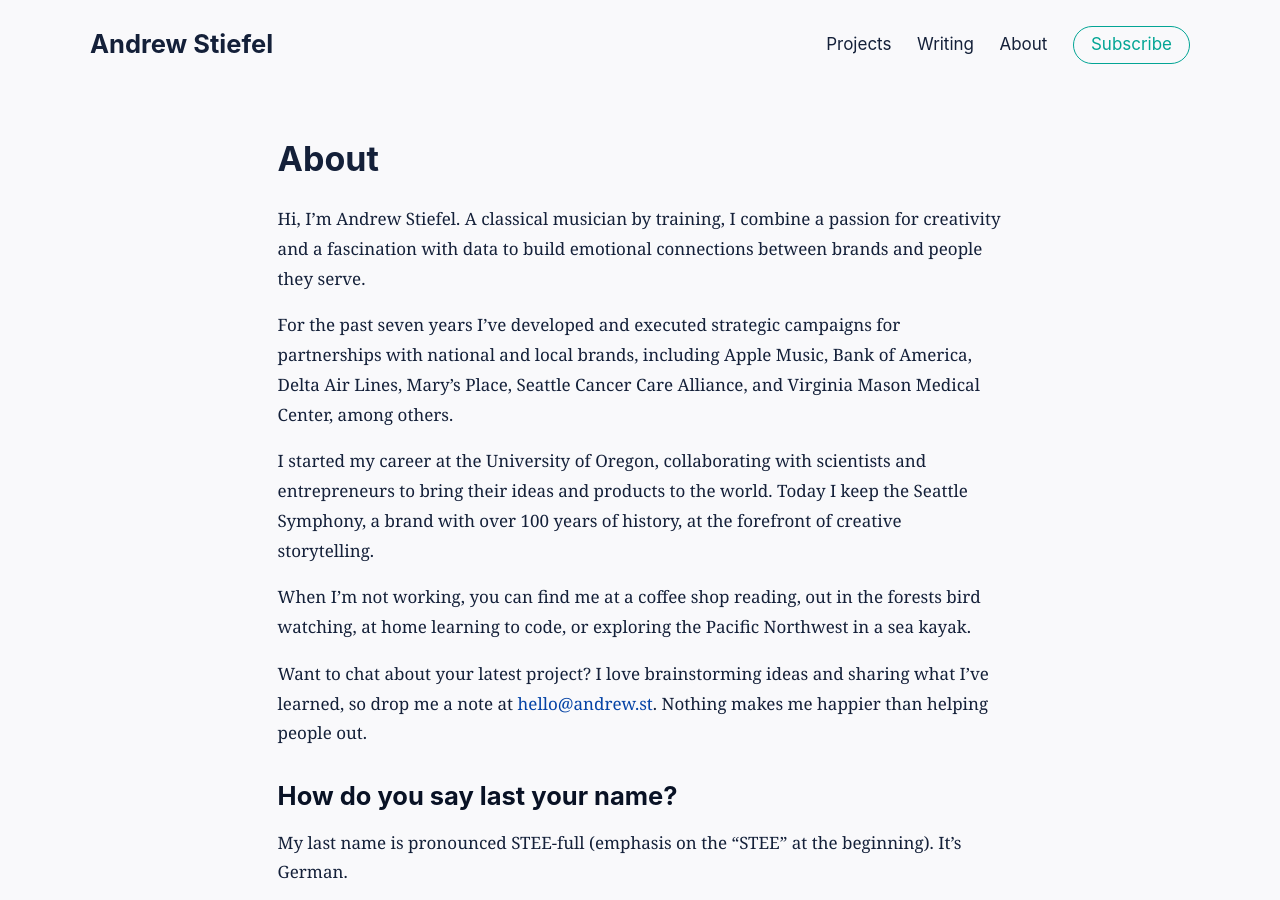
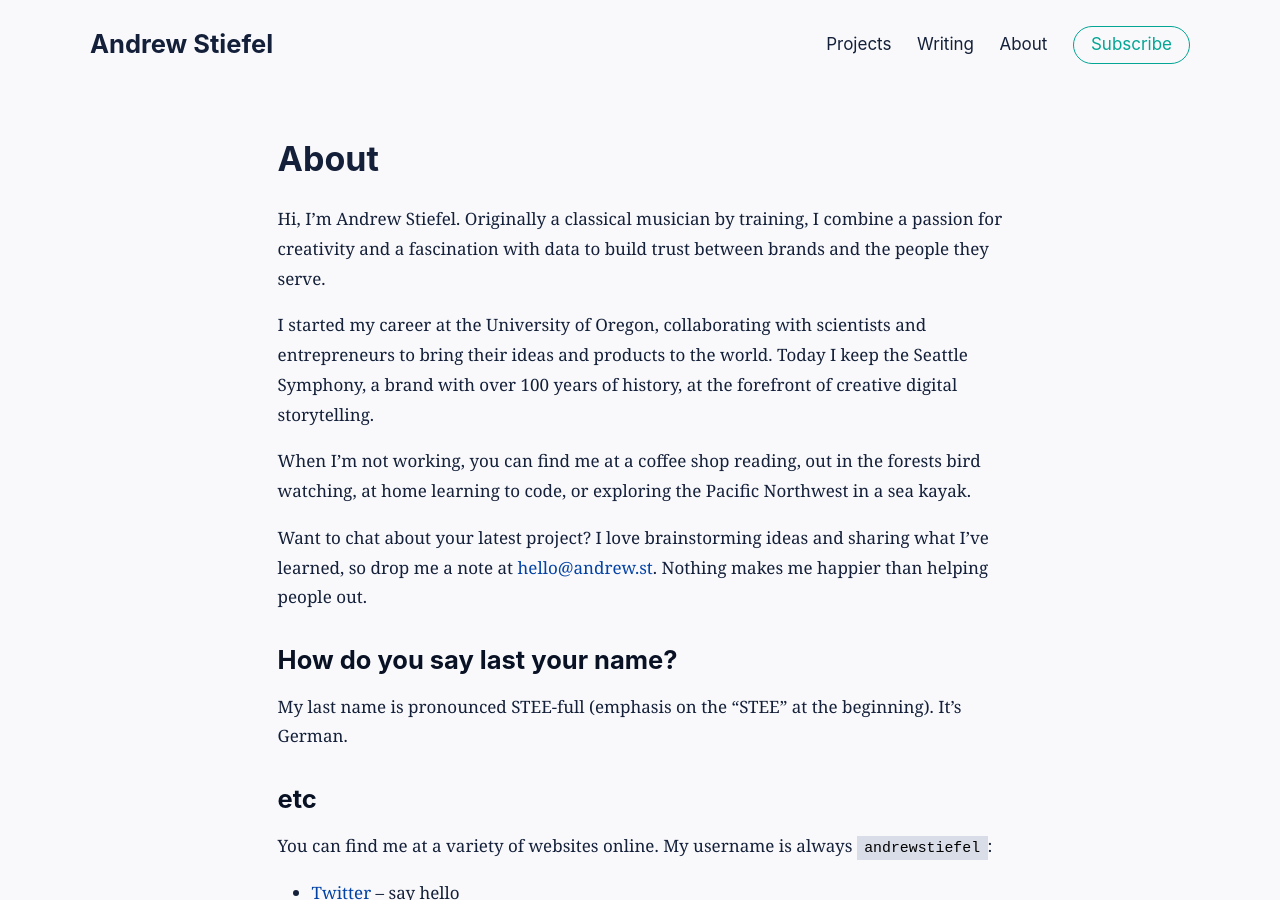
Before and after one commit to andrewstiefel/andrewstiefel.com, a Jekyll site: the page built from about.md, in a window 1280 px wide and 900 px high. Built offline with Jekyll 4.4.1, drawn with Linux system fonts in a browser that asks for light colours; nearby versions of some CDN libraries.

Commit message:
Minor copy edits to: index.html, projects.html, and about.md.

```diff
--- a/about.md
+++ b/about.md
@@ -5,11 +5,9 @@
 permalink: /about/
 ---
 
-Hi, I’m Andrew Stiefel. A classical musician by training, I combine a passion for creativity and a fascination with data to build emotional connections between brands and people they serve.
+Hi, I’m Andrew Stiefel. Originally a classical musician by training, I combine a passion for creativity and a fascination with data to build trust between brands and the people they serve.
 
-For the past seven years I’ve developed and executed strategic campaigns for partnerships with national and local brands, including Apple Music, Bank of America, Delta Air Lines, Mary’s Place, Seattle Cancer Care Alliance, and Virginia Mason Medical Center, among others.
-
-I started my career at the University of Oregon, collaborating with scientists and entrepreneurs to bring their ideas and products to the world. Today I keep the Seattle Symphony, a brand with over 100 years of history, at the forefront of creative storytelling.
+I started my career at the University of Oregon, collaborating with scientists and entrepreneurs to bring their ideas and products to the world. Today I keep the Seattle Symphony, a brand with over 100 years of history, at the forefront of creative digital storytelling.
 
 When I’m not working, you can find me at a coffee shop reading, out in the forests bird watching, at home learning to code, or exploring the Pacific Northwest in a sea kayak.
 
--- a/index.html
+++ b/index.html
@@ -18,7 +18,7 @@
             <strong>Hi, I'm Andrew.</strong>
           </p>
           <p class="is-size-4">
-            I’m an experienced marketer with a passion for creativity and data who drives meaningful change for brands and nonprofits.
+            I’m a digital strategist and creative copywriter who builds trust and connection between brands and the people they serve.
           </p>
           <a class="button is-primary is-rounded" href="/about/">Say Hello 👋</a>
         </div>
--- a/projects.html
+++ b/projects.html
@@ -1,7 +1,7 @@
 ---
 layout: default
 title: Projects
-description: I value work that builds emotional connection and trust between people and the brands they choose to be part of their lives.
+description: I value work that builds trust and emotional connection between people and the brands they choose to be part of their lives.
 ---
 
 {% include header.html %}
```
